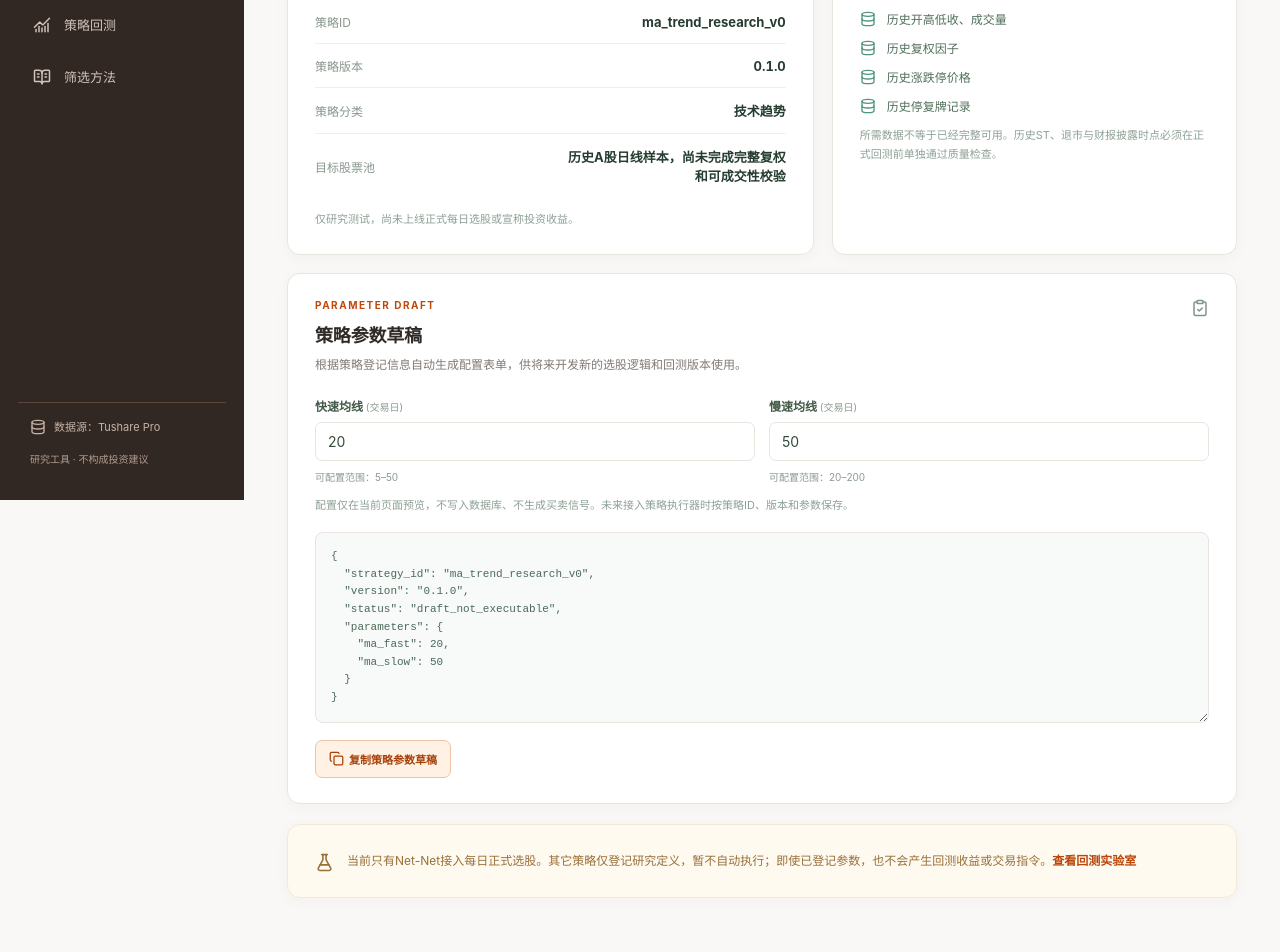
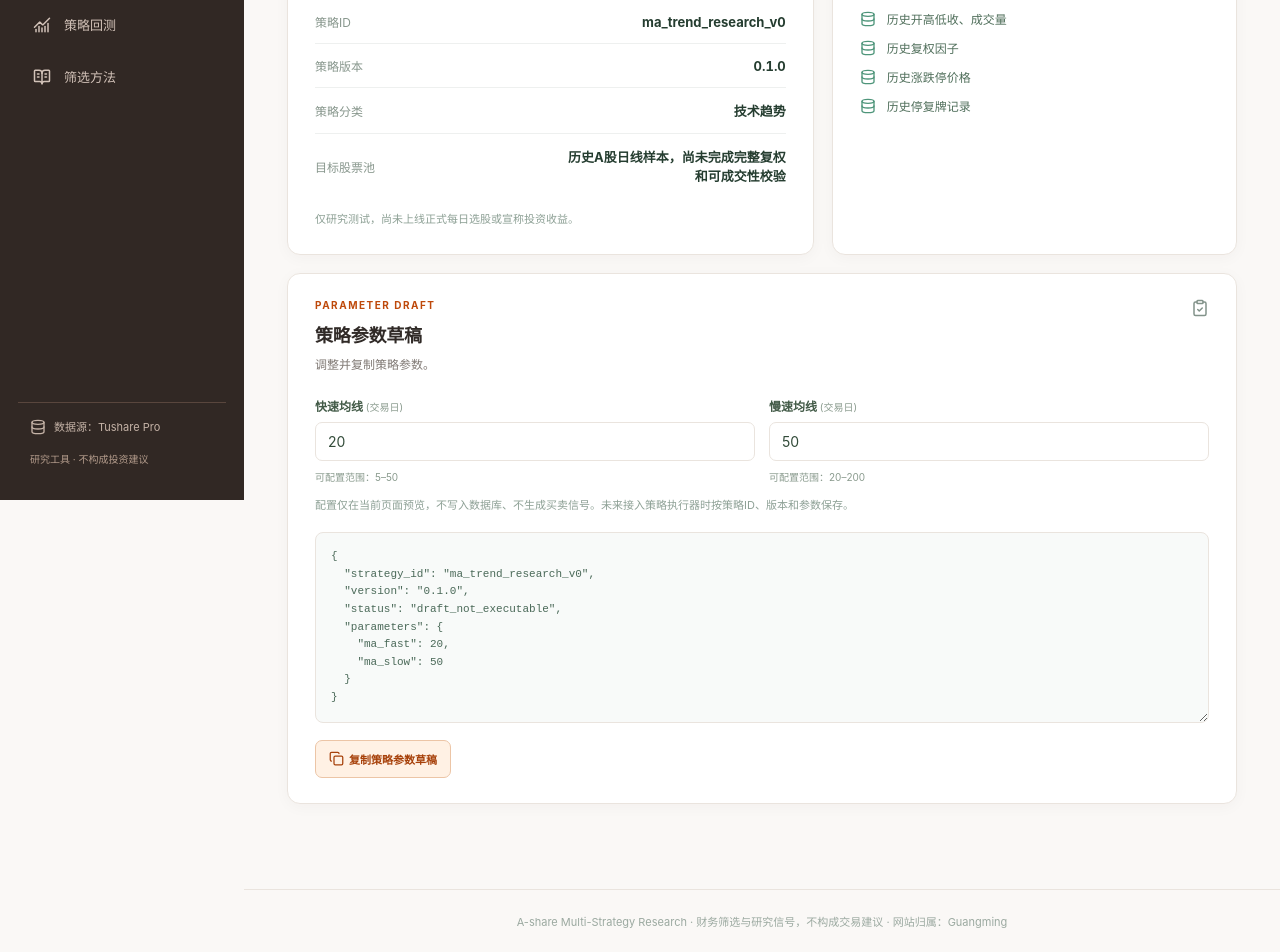
Before and after one commit to LGuangming/a-share-value-screener, a Next.js app: page /strategies/ma_trend_research_v0 in a window 1280 px wide. Shown: the part 300-1252 px from the top of the page. Built offline with nearby package versions, Linux system fonts and the light colour scheme.

Commit message:
Remove explanatory website copy

```diff
--- a/app/strategies/[id]/page.tsx
+++ b/app/strategies/[id]/page.tsx
@@ -1,7 +1,7 @@
 import Link from "next/link";
 import { notFound } from "next/navigation";
 import type { Metadata } from "next";
-import { ArrowLeft, ClipboardCheck, Database, FlaskConical } from "lucide-react";
+import { ArrowLeft, ClipboardCheck, Database } from "lucide-react";
 import StrategyDraft from "@/components/strategy-draft";
 import { findStrategy, strategies, requirementLabels, strategyStatusLabel } from "@/lib/strategies";
 
@@ -44,19 +44,15 @@ export default async function StrategyDetailPage({params}:Props) {
         <div className="strategy-data-list">{strategy.requirements.map(req=>
           <div key={req}><Database size={16}/><span>{requirementLabels[req]??req}</span></div>
         )}</div>
-        <p className="note">所需数据不等于已经完整可用。历史ST、退市与财报披露时点必须在正式回测前单独通过质量检查。</p>
+        <p className="note"></p>
       </section>
     </div>
     <section className="panel">
       <div className="panel-heading"><div><div className="section-kicker">PARAMETER DRAFT</div>
         <h2>策略参数草稿</h2>
-        <p>根据策略登记信息自动生成配置表单，供将来开发新的选股逻辑和回测版本使用。</p>
+        <p>调整并复制策略参数。</p>
       </div><ClipboardCheck size={18} className="muted"/></div>
       <StrategyDraft strategy={strategy}/>
     </section>
-    <section className="panel signal-alert"><FlaskConical size={19}/><p>
-      当前只有Net-Net接入每日正式选股。其它策略仅登记研究定义，暂不自动执行；即使已登记参数，也不会产生回测收益或交易指令。
-      <Link className="inline-link" href="/backtest">查看回测实验室</Link>
-    </p></section>
   </main>;
 }
```
